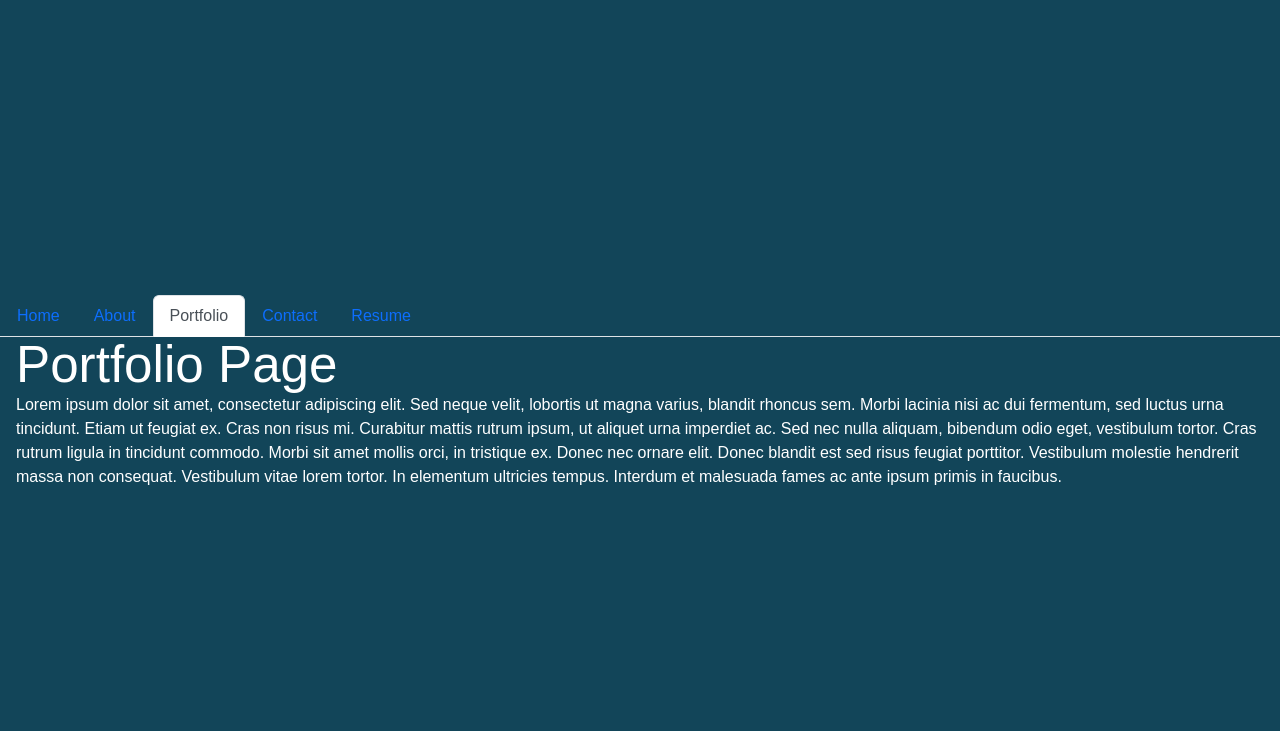
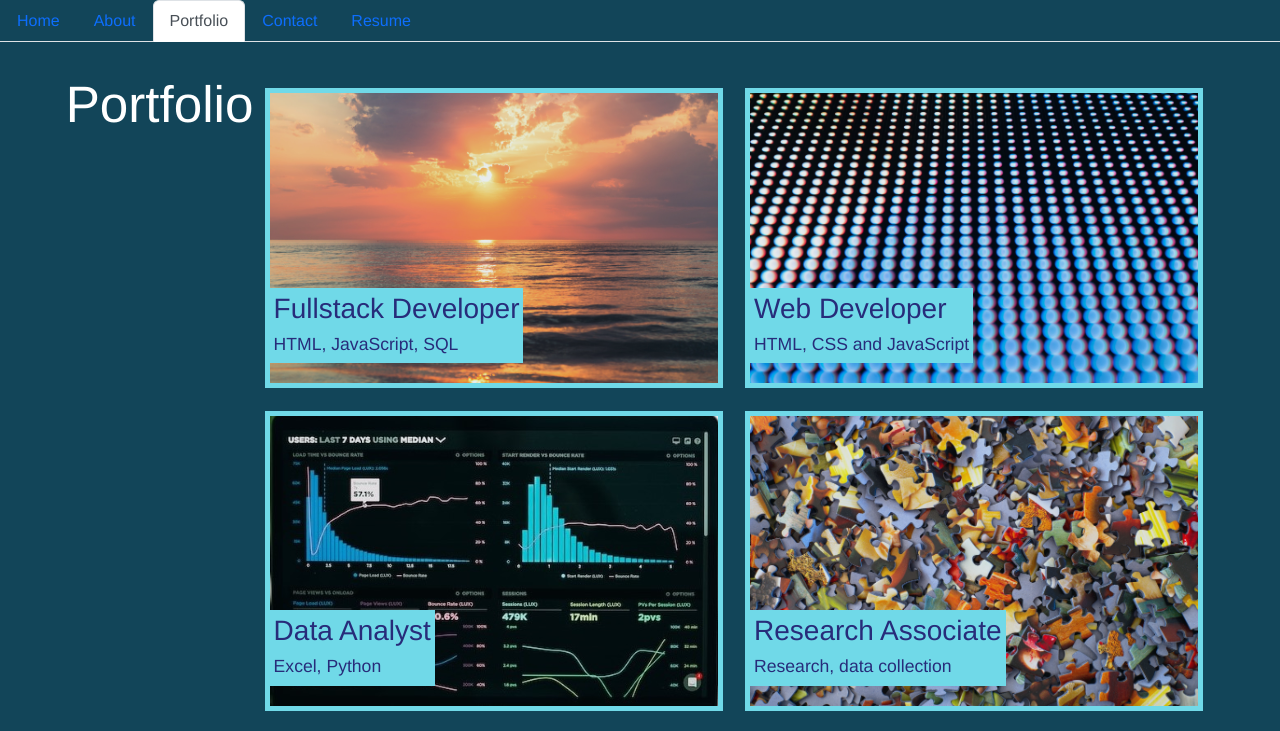
Before and after one commit to bberaki2008/react-fullstack-portfolio, a React (Vite) app: page /Portfolio in a window 1280 px wide. Shown: the top 731 px of the page. Built offline with nearby package versions, Linux system fonts and the light colour scheme.

Commit message:
updated index.css and modified Portfolio.jsx

```diff
--- a/src/index.css
+++ b/src/index.css
@@ -89,7 +89,7 @@ body {
   margin: 0;
   padding: 0;
   color: var(--white);
-  font-family: Arial, Helvetica, cursive, Verdana, Helvetica, sans-serif;
+  font-family: Helvetica, cursive, Verdana, Helvetica, sans-serif;
   background-color: var(--body-bg-color);
 }
 
@@ -230,14 +230,14 @@ nav a:last-child {
 .flex-container {
   display: flex;
   flex-wrap: wrap;
-  justify-content: center;
+  justify-content: start;
 }
 
 .flex-item {
   border: 5px solid var(--light-blue);
   display: flex;
-  min-height: 150px;
-  max-height: 150px;
+  min-height: 300px;
+  max-height: 300px;
   flex-basis: calc(50% - 1em);
   align-items: flex-end;
   padding: 0px 0px 20px 0px;
@@ -249,10 +249,10 @@ nav a:last-child {
   color: var(--dark-blue);
 }
 
-.flex-item:first-child {
+/* .flex-item:first-child {
   min-height: 400px;
   flex-basis: 100%;
-}
+} */
 
 .flex-item:hover {
   background: rgba(0, 0, 0, 0.3);
--- a/src/pages/Portfolio.jsx
+++ b/src/pages/Portfolio.jsx
@@ -1,19 +1,40 @@
 export default function Portfolio() {
   return (
-    <div>
-      <h1>Portfolio Page</h1>
-      <p>
-        Lorem ipsum dolor sit amet, consectetur adipiscing elit. Sed neque
-        velit, lobortis ut magna varius, blandit rhoncus sem. Morbi lacinia nisi
-        ac dui fermentum, sed luctus urna tincidunt. Etiam ut feugiat ex. Cras
-        non risus mi. Curabitur mattis rutrum ipsum, ut aliquet urna imperdiet
-        ac. Sed nec nulla aliquam, bibendum odio eget, vestibulum tortor. Cras
-        rutrum ligula in tincidunt commodo. Morbi sit amet mollis orci, in
-        tristique ex. Donec nec ornare elit. Donec blandit est sed risus feugiat
-        porttitor. Vestibulum molestie hendrerit massa non consequat. Vestibulum
-        vitae lorem tortor. In elementum ultricies tempus. Interdum et malesuada
-        fames ac ante ipsum primis in faucibus.
-      </p>
-    </div>
+        <section class="page-section" id="work">
+      <h1>Portfolio</h1>
+            <div class="flex-container">
+                <a class="flex-item" href="https://bberaki2008.github.io/bereketPortfolio/" target="_blank" id="item1">
+                    <div>
+                        <h3>Fullstack Developer</h3>
+                        <span>HTML, JavaScript, SQL</span>
+                    </div>
+                </a>
+                <a class="flex-item" target="_blank" href="https://bberaki2008.github.io/bereketPortfolio/" id="item2">
+                    <div>
+                        <h3>Web Developer</h3>
+                        <span>HTML, CSS and JavaScript</span>
+                    </div>
+                </a>
+                <a class="flex-item" href="https://bberaki2008.github.io/bereketPortfolio/" target="_blank" id="item3">
+                    <div>
+                        <h3>Data Analyst</h3>
+                        <span>Excel, Python</span>
+                    </div>
+                </a>
+                <a class="flex-item" href="https://bberaki2008.github.io/bereketPortfolio/" target="_blank" id="item4">
+                    <div>
+                        <h3>Research Associate</h3>
+                        <span>Research, data collection</span>
+                    </div>
+                </a>
+                <a class="flex-item" href="https://bberaki2008.github.io/bereketPortfolio/" target="_blank" id="item5">
+                    <div>
+                        <h3>Placeholder</h3>
+                        <span>Placeholder...</span>
+                    </div>
+                </a>
+            </div>
+        </section>
+
   );
 }
```
